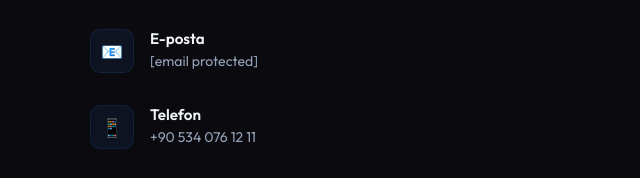
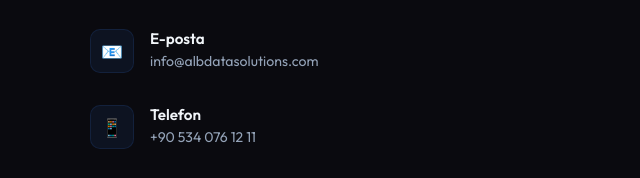
Before and after one commit to Mehmetalbayrak61/albdatasolutions, a plain HTML site: page index.html in a window 1280 px wide. Shown: the part 9023-9201 px from the top of the page, 0-640 px from the left. Drawn offline with nearby package versions, Linux system fonts and the light colour scheme.

Commit message:
Update contact email link to use mailto

```diff
--- a/index.html
+++ b/index.html
@@ -602,7 +602,7 @@ footer{background:var(--bg-secondary);border-top:1px solid var(--border);padding
     <div class="contact-info reveal">
       <h3>Birlikte Başaralım</h3>
       <p>Veri altyapınızı güçlendirmek istiyorsanız, sizinle görüşmekten mutluluk duyarız.</p>
-      <div class="contact-item"><div class="contact-item-icon">&#128231;</div><div class="contact-item-text"><h4>E-posta</h4><a href="/cdn-cgi/l/email-protection#c9a0a7afa689a8a5abada8bda8baa6a5bcbda0a6a7bae7aaa6a4"><span class="__cf_email__" data-cfemail="620b0c040d22030e0006031603110d0e17160b0d0c114c010d0f">[email&#160;protected]</span></a></div></div>
+      <div class="contact-item"><div class="contact-item-icon">&#128231;</div><div class="contact-item-text"><h4>E-posta</h4><a href="#" onclick="window.location.href='mai'+'lto:'+'info'+'@'+'albdatasolutions.com';return false;">info&#64;albdatasolutions.com</a></div></div>
       <div class="contact-item"><div class="contact-item-icon">&#128241;</div><div class="contact-item-text"><h4>Telefon</h4><a href="tel:+905340761211">+90 534 076 12 11</a></div></div>
       <div class="contact-item"><div class="contact-item-icon">&#128205;</div><div class="contact-item-text"><h4>Konum</h4><p>İstanbul, Türkiye</p></div></div>
       <div class="contact-item"><div class="contact-item-icon">&#128336;</div><div class="contact-item-text"><h4>Çalışma Saatleri</h4><p>Pzt-Cuma: 09:00-18:00</p></div></div>
@@ -649,7 +649,7 @@ footer{background:var(--bg-secondary);border-top:1px solid var(--border);padding
   </div>
 </div>
 
-<script data-cfasync="false" src="/cdn-cgi/scripts/5c5dd728/cloudflare-static/email-decode.min.js"></script><script>
+<script data-cfasync="false">
 // Scroll effects
 window.addEventListener('scroll', function(){
   document.getElementById('navbar').classList.toggle('scrolled', window.scrollY > 50);
```
